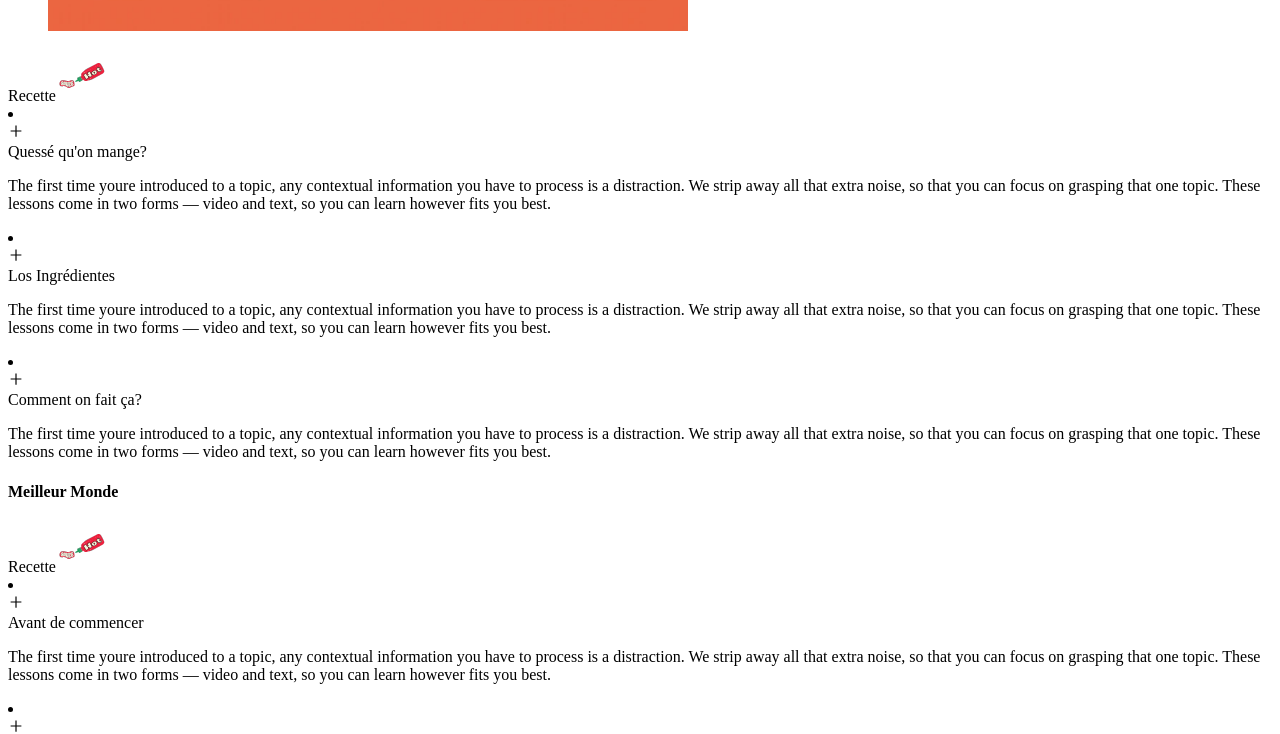
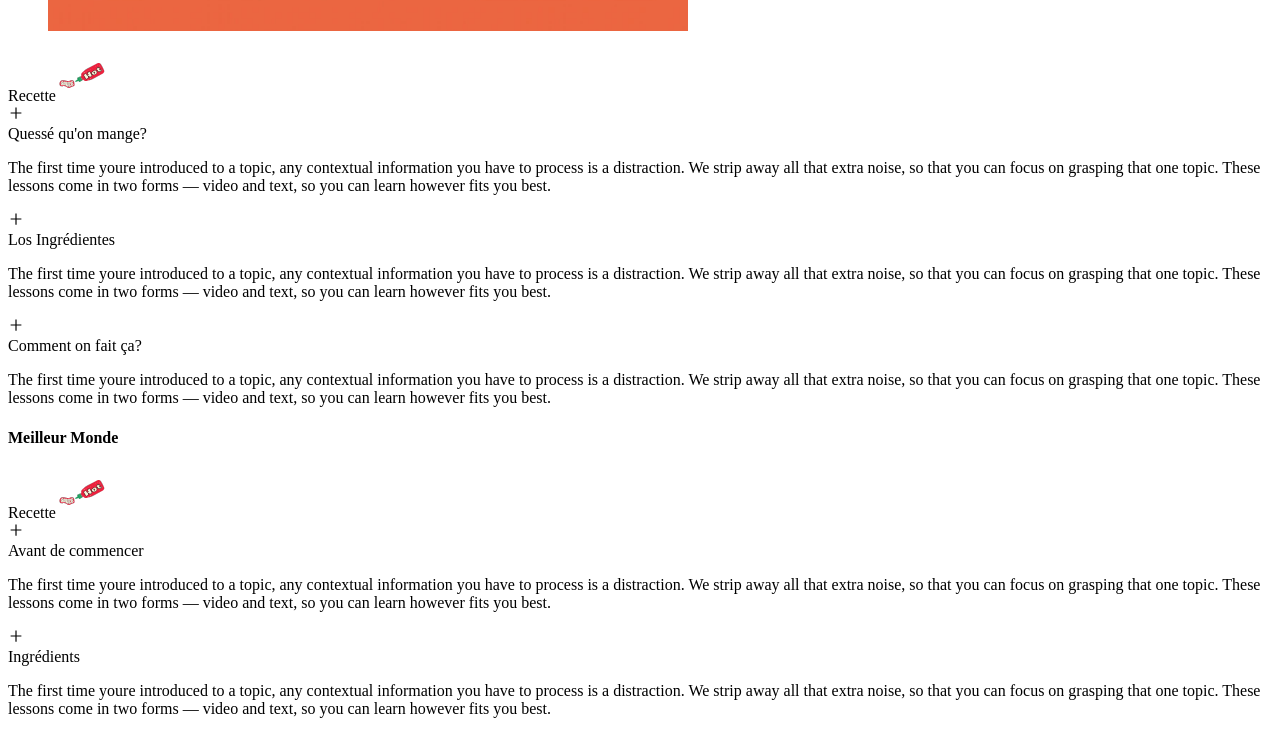
Before and after one commit to pcavendano/Portfolio, a React (Vite) app: page / in a window 1280 px wide. Shown: the part 6450-7184 px from the top of the page. Built offline with nearby package versions, Linux system fonts and the light colour scheme; the HTML template or start-up script is replaced by a standard one.

Commit message:
replace li for span on home.css

```diff
--- a/src/components/Ingredient.jsx
+++ b/src/components/Ingredient.jsx
@@ -15,7 +15,7 @@ const Ingredient = (props) => {
 
     return (
         <>
-            <li>
+            <span>
             <div className={`${bg} entete ${props.bg}`} onClick={changeStyle}>
                 <div onClick={changeStyle}>
                     <svg
@@ -45,7 +45,7 @@ const Ingredient = (props) => {
                         however fits you best.</p>
                 </div>
             </div>
-            </li>
+            </span>
         </>
     );
 };
--- a/src/styles/home.css
+++ b/src/styles/home.css
@@ -473,7 +473,7 @@ Projects section
     transform: rotate(45deg);
 }
 
-.home_projects li {
+.home_projects span {
     display: flex;
     flex-direction: column;
     border-bottom: 4px solid var(--c-black);
```
